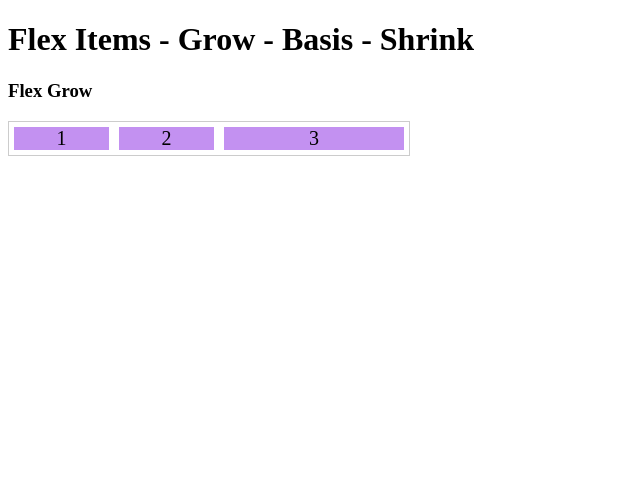
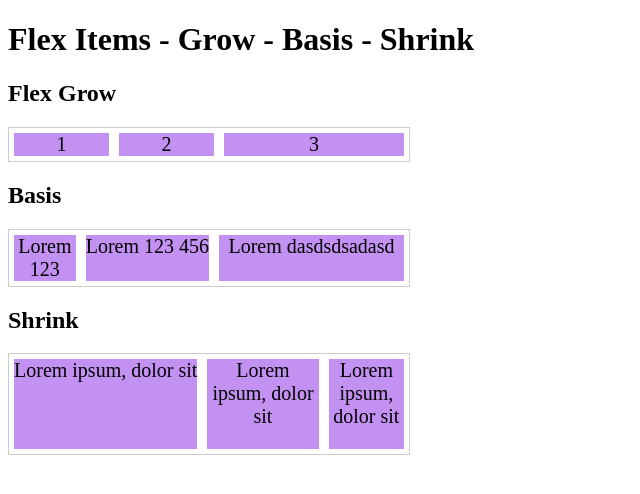
Before and after one commit to bergerlima/exerciciosDevQuest, a plain HTML site: page 08-flex-items-parte-1/index.html in a window 1280 px wide. Shown: the whole page, without its empty margins (0-640 px from the left). Drawn offline with Linux system fonts and the light colour scheme.

Commit message:
fim estudos no trabalho 19-07-24

```diff
--- a/08-flex-items-parte-1/css/global.css
+++ b/08-flex-items-parte-1/css/global.css
@@ -10,3 +10,7 @@
     margin: 5px;
     text-align: center;
 }
+
+.shrink{
+    height: 100px;
+}
--- a/08-flex-items-parte-1/css/style.css
+++ b/08-flex-items-parte-1/css/style.css
@@ -13,3 +13,47 @@
 .grow-3{
     flex-grow: 3;
 }
+
+.basis-auto{
+    flex-basis: auto;
+}
+
+.basis-0{
+    flex-basis: 0;
+}
+
+.basis-100{
+    flex-basis: 100px;
+}
+
+.basis-200{
+    flex-basis: 200px;
+}
+
+.basis-300{
+    flex-basis: 300px;
+}
+
+.shrink-1{
+    flex-shrink: 1;
+}
+
+.shrink-2{
+    flex-shrink: 2;
+}
+
+.shrink-3{
+    flex-shrink: 3;
+}
+
+.shrink-0{
+    flex-shrink: 0;
+}
+/*
+.shrink .item{
+    width: 200px;
+} */
+
+.wrap{
+    flex-wrap: wrap;
+}
--- a/08-flex-items-parte-1/index.html
+++ b/08-flex-items-parte-1/index.html
@@ -12,12 +12,30 @@
     <h1>Flex Items - Grow - Basis - Shrink</h1>
 
     <section>
-        <h3>Flex Grow</h3>
+        <h2>Flex Grow</h2>
         <div class="container">
             <div class="item grow-1">1</div>
             <div class="item grow-1">2</div>
             <div class="item grow-2">3</div>
         </div>
     </section>
+
+    <section>
+        <h2>Basis</h2>
+        <div class="container">
+            <div class="item grow-1 basis-100">Lorem 123</div>
+            <div class="item grow-1 basis-200">Lorem 123 456</div>
+            <div class="item grow-1 basis-300">Lorem dasdsdsadasd</div>
+        </div>
+    </section>
+
+    <section>
+        <h2>Shrink</h2>
+        <div class="container shrink">
+            <div class="item shrink-0">Lorem ipsum, dolor sit</div>
+            <div class="item shrink-2">Lorem ipsum, dolor sit</div>
+            <div class="item shrink-3">Lorem ipsum, dolor sit</div>
+        </div>
+    </section>
 </body>
 </html>
```
Also changed, not shown: 09-flex-items-parte-2/css/global.css (added), 09-flex-items-parte-2/css/style.css (added), 09-flex-items-parte-2/index.html (added).
